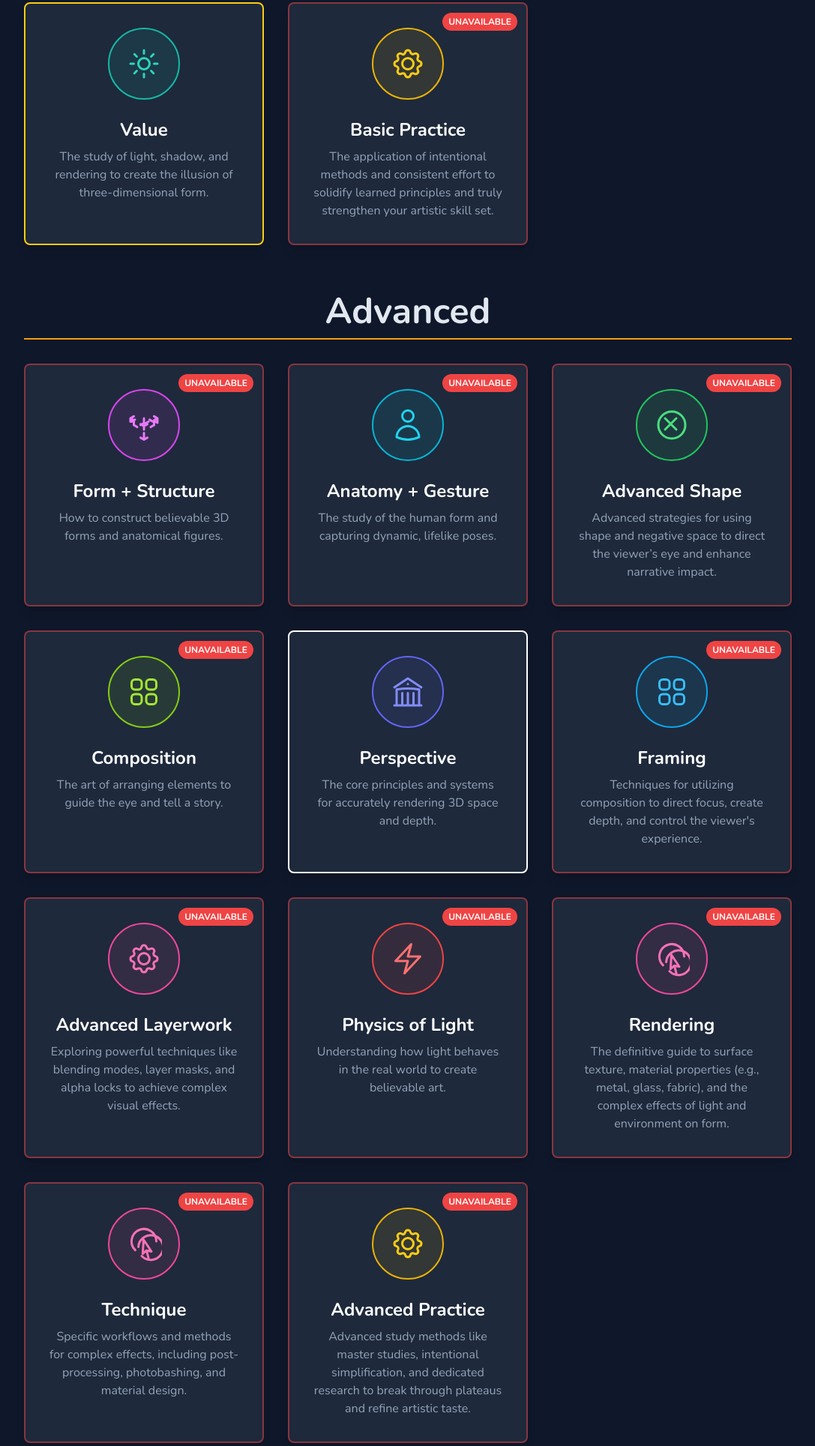
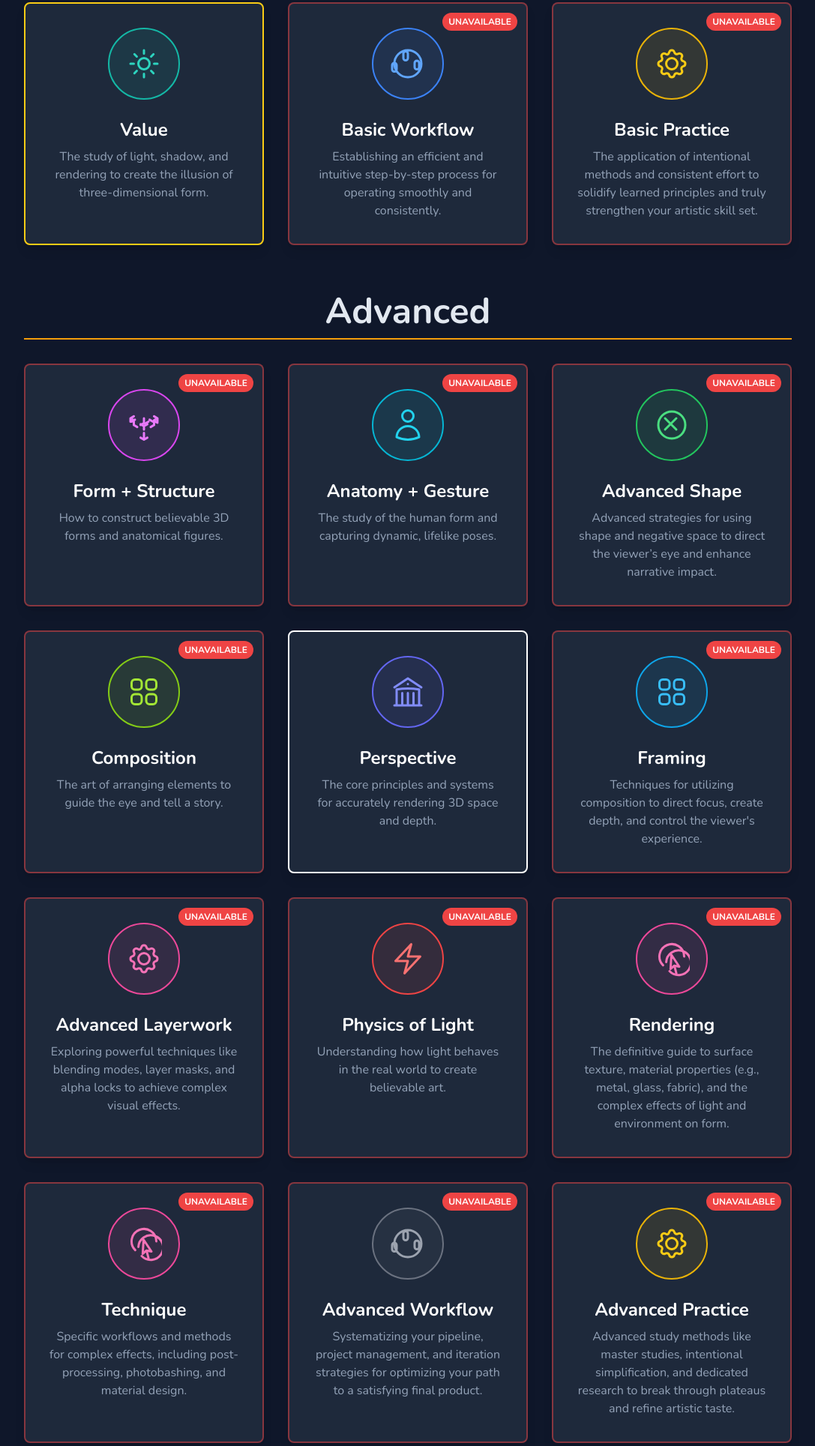
Before and after one commit to nickoktava-arch/ArsArcana, a plain HTML site: page index.html in a window 1280 px wide. Shown: the part 1674-3603 px from the top of the page at 75% size, without its empty margins (96-1183 px from the left). Drawn offline with nearby package versions, Linux system fonts and the light colour scheme.

Commit message:
Add files via upload

```diff
--- a/index.html
+++ b/index.html
@@ -147,6 +147,15 @@
 
                     <div class="relative bg-slate-800 rounded-lg shadow-lg p-8 flex flex-col items-center text-center border-2 border-red-500/50">
                         <div class="absolute top-3 right-3 bg-red-500 text-white text-xs font-bold px-2 py-1 rounded-full">UNAVAILABLE</div>
+                        <div class="w-24 h-24 mb-6 rounded-full flex items-center justify-center bg-blue-500/10 border-2 border-blue-500">
+                             <svg class="w-12 h-12 text-blue-400" xmlns="http://www.w3.org/2000/svg" fill="none" viewBox="0 0 24 24" stroke-width="1.5" stroke="currentColor"><path stroke-linecap="round" stroke-linejoin="round" d="M19.5 14.25v-2.75a1.5 1.5 0 00-3 0v2.75a1.5 1.5 0 003 0zm-7.5-6v-3a1.5 1.5 0 00-3 0v3a1.5 1.5 0 003 0zm-7.5 7.5v-2.75a1.5 1.5 0 00-3 0v2.75a1.5 1.5 0 003 0zM21 12a9 9 0 11-18 0 9 9 0 0118 0z" /></svg>
+                        </div>
+                        <h3 class="text-2xl font-bold text-white mb-2">Basic Workflow</h3>
+                        <p class="text-slate-400">Establishing an efficient and intuitive step-by-step process for operating smoothly and consistently.</p>
+                    </div>
+
+                    <div class="relative bg-slate-800 rounded-lg shadow-lg p-8 flex flex-col items-center text-center border-2 border-red-500/50">
+                        <div class="absolute top-3 right-3 bg-red-500 text-white text-xs font-bold px-2 py-1 rounded-full">UNAVAILABLE</div>
                         <div class="w-24 h-24 mb-6 rounded-full flex items-center justify-center bg-yellow-500/10 border-2 border-yellow-500">
                              <svg class="w-12 h-12 text-yellow-400" xmlns="http://www.w3.org/2000/svg" fill="none" viewBox="0 0 24 24" stroke-width="1.5" stroke="currentColor"><path stroke-linecap="round" stroke-linejoin="round" d="M10.325 4.317c.426-1.758 2.924-1.758 3.35 0a1.724 1.724 0 002.573 1.066c1.543-.94 3.31.826 2.37 2.37a1.724 1.724 0 001.065 2.572c1.758.426 1.758 2.924 0 3.35a1.724 1.724 0 00-1.066 2.573c.94 1.543-.826 3.31-2.37 2.37a1.724 1.724 0 00-2.572 1.065c-.426 1.758-2.924 1.758-3.35 0a1.724 1.724 0 00-2.573-1.066c-1.543.94-3.31-.826-2.37-2.37a1.724 1.724 0 00-1.065-2.572c-1.758-.426-1.758-2.924 0-3.35a1.724 1.724 0 001.066-2.573c-.94-1.543.826-3.31 2.37-2.37.96.585 1.724 1.066 2.572-1.065z" /><path stroke-linecap="round" stroke-linejoin="round" d="M15.75 12a3.75 3.75 0 11-7.5 0 3.75 3.75 0 017.5 0z" /></svg>
                         </div>
@@ -248,6 +257,15 @@
 
                     <div class="relative bg-slate-800 rounded-lg shadow-lg p-8 flex flex-col items-center text-center border-2 border-red-500/50">
                         <div class="absolute top-3 right-3 bg-red-500 text-white text-xs font-bold px-2 py-1 rounded-full">UNAVAILABLE</div>
+                        <div class="w-24 h-24 mb-6 rounded-full flex items-center justify-center bg-gray-500/10 border-2 border-gray-500">
+                             <svg class="w-12 h-12 text-gray-400" xmlns="http://www.w3.org/2000/svg" fill="none" viewBox="0 0 24 24" stroke-width="1.5" stroke="currentColor"><path stroke-linecap="round" stroke-linejoin="round" d="M19.5 14.25v-2.75a1.5 1.5 0 00-3 0v2.75a1.5 1.5 0 003 0zm-7.5-6v-3a1.5 1.5 0 00-3 0v3a1.5 1.5 0 003 0zm-7.5 7.5v-2.75a1.5 1.5 0 00-3 0v2.75a1.5 1.5 0 003 0zM21 12a9 9 0 11-18 0 9 9 0 0118 0z" /></svg>
+                        </div>
+                        <h3 class="text-2xl font-bold text-white mb-2">Advanced Workflow</h3>
+                        <p class="text-slate-400">Systematizing your pipeline, project management, and iteration strategies for optimizing your path to a satisfying final product.</p>
+                    </div>
+
+                    <div class="relative bg-slate-800 rounded-lg shadow-lg p-8 flex flex-col items-center text-center border-2 border-red-500/50">
+                        <div class="absolute top-3 right-3 bg-red-500 text-white text-xs font-bold px-2 py-1 rounded-full">UNAVAILABLE</div>
                         <div class="w-24 h-24 mb-6 rounded-full flex items-center justify-center bg-yellow-500/10 border-2 border-yellow-500">
                              <svg class="w-12 h-12 text-yellow-400" xmlns="http://www.w3.org/2000/svg" fill="none" viewBox="0 0 24 24" stroke-width="1.5" stroke="currentColor"><path stroke-linecap="round" stroke-linejoin="round" d="M10.325 4.317c.426-1.758 2.924-1.758 3.35 0a1.724 1.724 0 002.573 1.066c1.543-.94 3.31.826 2.37 2.37a1.724 1.724 0 001.065 2.572c1.758.426 1.758 2.924 0 3.35a1.724 1.724 0 00-1.066 2.573c.94 1.543-.826 3.31-2.37 2.37a1.724 1.724 0 00-2.572 1.065c-.426 1.758-2.924 1.758-3.35 0a1.724 1.724 0 00-2.573-1.066c-1.543.94-3.31-.826-2.37-2.37a1.724 1.724 0 00-1.065-2.572c-1.758-.426-1.758-2.924 0-3.35a1.724 1.724 0 001.066-2.573c-.94-1.543.826-3.31 2.37-2.37.96.585 1.724 1.066 2.572-1.065z" /><path stroke-linecap="round" stroke-linejoin="round" d="M15.75 12a3.75 3.75 0 11-7.5 0 3.75 3.75 0 017.5 0z" /></svg>
                         </div>
@@ -280,7 +298,7 @@
 
                     <div class="relative bg-slate-800 rounded-lg shadow-lg p-8 flex flex-col items-center text-center border-2 border-red-500/50">
                         <div class="absolute top-3 right-3 bg-red-500 text-white text-xs font-bold px-2 py-1 rounded-full">UNAVAILABLE</div>
-                         <div class="w-24 h-24 mb-6 rounded-full flex items-center justify-center bg-orange-500/10 border-2 border-orange-500">
+                        <div class="w-24 h-24 mb-6 rounded-full flex items-center justify-center bg-orange-500/10 border-2 border-orange-500">
                             <svg class="w-12 h-12 text-orange-400" xmlns="http://www.w3.org/2000/svg" fill="none" viewBox="0 0 24 24" stroke-width="1.5" stroke="currentColor"><path stroke-linecap="round" stroke-linejoin="round" d="M15.75 6a3.75 3.75 0 11-7.5 0 3.75 3.75 0 017.5 0zM4.501 20.118a7.5 7.5 0 0114.998 0A17.953 17.953 0 0112 21.75c-2.676 0-5.216-.584-7.499-1.632z" /></svg>
                         </div>
                         <h3 class="text-2xl font-bold text-white mb-2">Character Design</h3>
@@ -316,7 +334,7 @@
 
                     <div class="relative bg-slate-800 rounded-lg shadow-lg p-8 flex flex-col items-center text-center border-2 border-red-500/50">
                         <div class="absolute top-3 right-3 bg-red-500 text-white text-xs font-bold px-2 py-1 rounded-full">UNAVAILABLE</div>
-                         <div class="w-24 h-24 mb-6 rounded-full flex items-center justify-center bg-yellow-500/10 border-2 border-yellow-500">
+                        <div class="w-24 h-24 mb-6 rounded-full flex items-center justify-center bg-yellow-500/10 border-2 border-yellow-500">
                             <svg class="w-12 h-12 text-yellow-400" xmlns="http://www.w3.org/2000/svg" fill="none" viewBox="0 0 24 24" stroke-width="1.5" stroke="currentColor"><path stroke-linecap="round" stroke-linejoin="round" d="M12 18v-5.25m0 0a6.01 6.01 0 001.5-.189m-1.5.189a6.01 6.01 0 01-1.5-.189m3.75 7.478a12.06 12.06 0 01-4.5 0m3.75 2.355A17.953 17.953 0 0112 3c1.657 0 3.223.294 4.75.835v9a17.953 17.953 0 01-7.5 0" /></svg>
                         </div>
                         <h3 class="text-2xl font-bold text-white mb-2">Creativity</h3>
```
